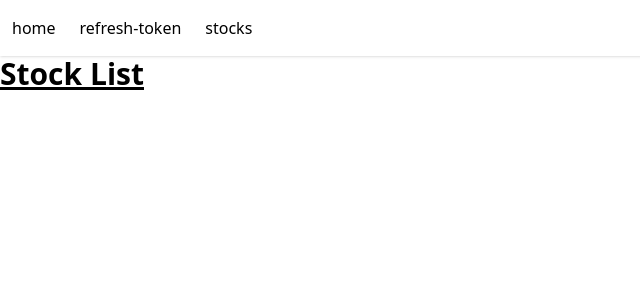
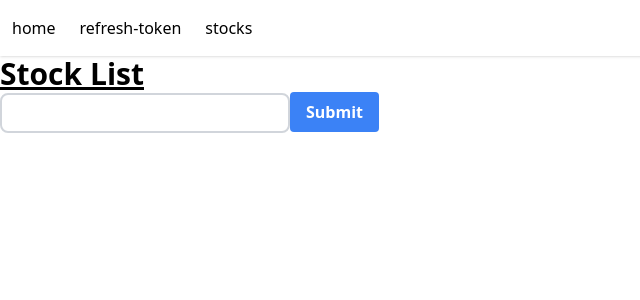
Before and after one commit to knarimatsu/react-sample-pagination, a React (Vite) app: page /stocks in a window 1280 px wide. Shown: the top 300 px of the page, without its empty margins (0-640 px from the left). Built offline with nearby package versions, Linux system fonts and the light colour scheme.

Commit message:
fix add form

```diff
--- a/src/pages/StockList.tsx
+++ b/src/pages/StockList.tsx
@@ -1,7 +1,22 @@
+import { useForm } from "react-hook-form";
+
 const StockList = () => {
+    const { register, handleSubmit, watch } = useForm();
+    const onSubmit = (data: any) => console.log(data);
     return (
         <>
             <h1 className="text-3xl font-bold underline">Stock List</h1>
+            <form onSubmit={handleSubmit(onSubmit)}>
+                <input
+                    className="border-2 border-gray-300 bg-white h-10 px-5 pr-16 rounded-lg text-sm focus:outline-none"
+                    type="text"
+                    {...register("refreshToken")}
+                />
+                <input
+                    className="bg-blue-500 hover:bg-blue-700 text-white font-bold py-2 px-4 rounded"
+                    type="submit"
+                />
+            </form>
         </>
     );
 };
```
